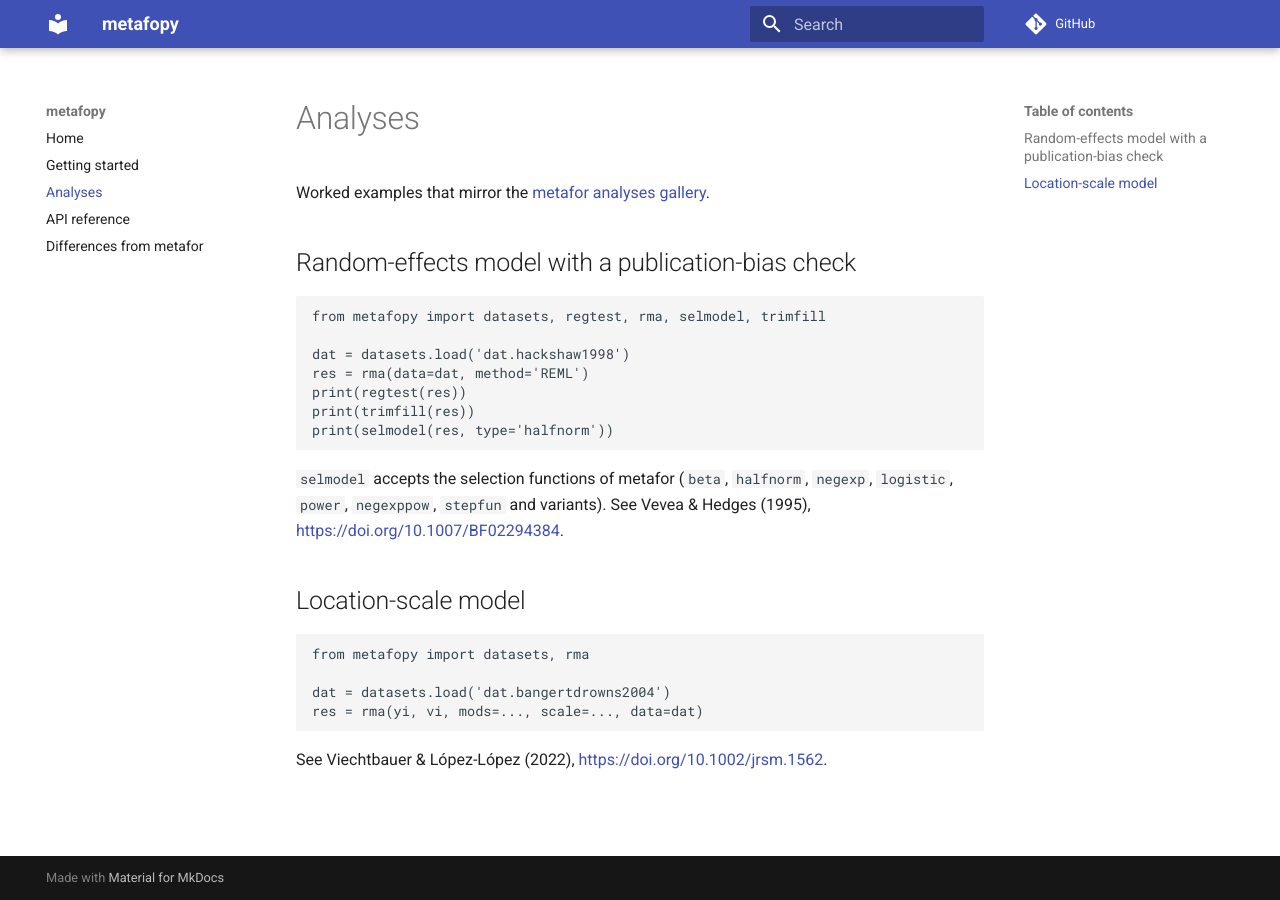
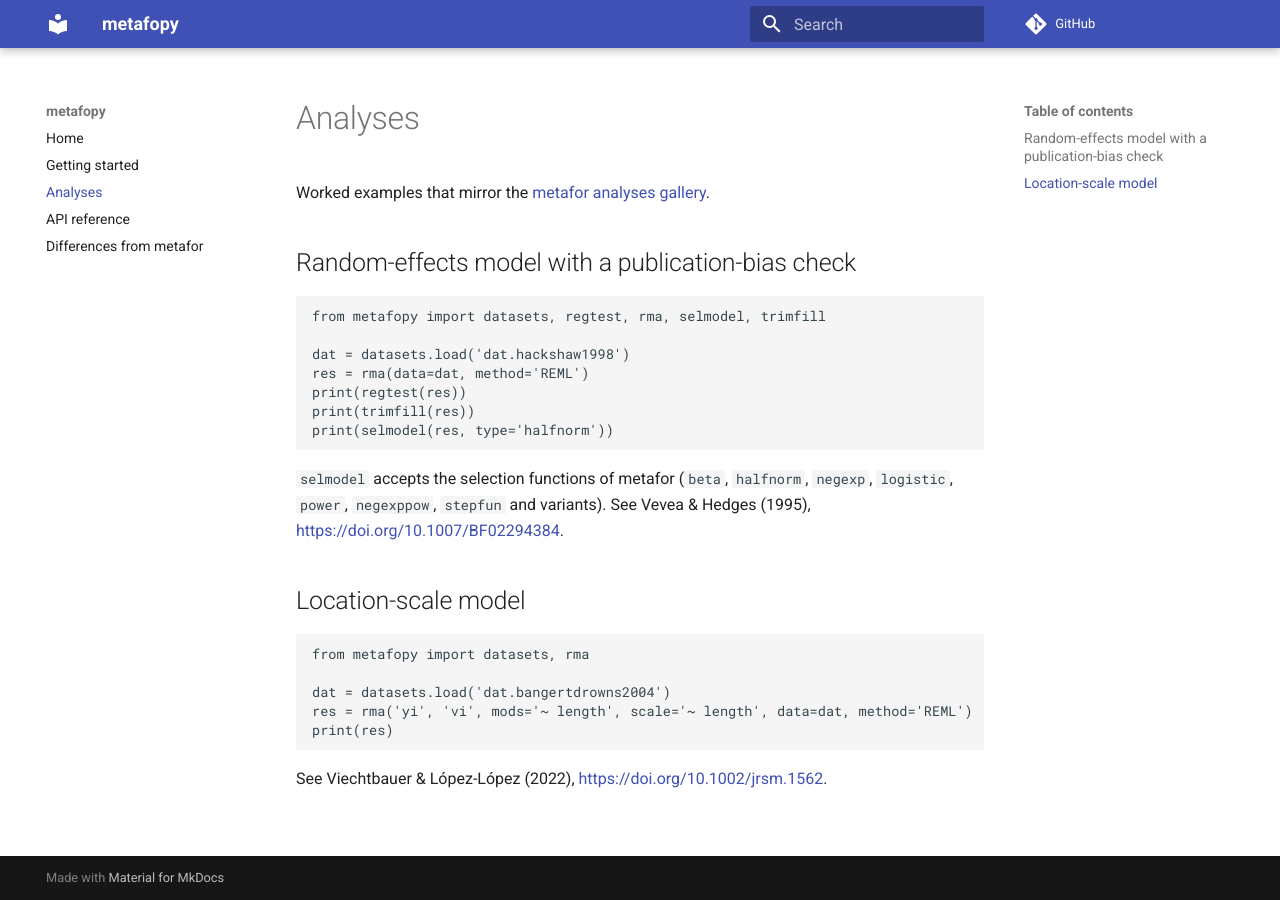
Before and after one commit to bnomis/metafopy, an MkDocs documentation site: the page built from docs/analyses.md, in a window 1280 px wide. Built offline with MkDocs 1.6.1 and Material for MkDocs 9.7.7, drawn with Linux system fonts in a browser that asks for light colours; comment, search, counter and statistics services are not loaded.

````diff
--- a/docs/analyses.md
+++ b/docs/analyses.md
@@ -23,7 +23,8 @@ print(selmodel(res, type='halfnorm'))
 from metafopy import datasets, rma
 
 dat = datasets.load('dat.bangertdrowns2004')
-res = rma(yi, vi, mods=..., scale=..., data=dat)
+res = rma('yi', 'vi', mods='~ length', scale='~ length', data=dat, method='REML')
+print(res)
 ```
 
 See Viechtbauer & López-López (2022), <https://doi.org/10.1002/jrsm.1562>.
````
Also changed, not shown: README.md (+7 -0 lines), 4 other files.
